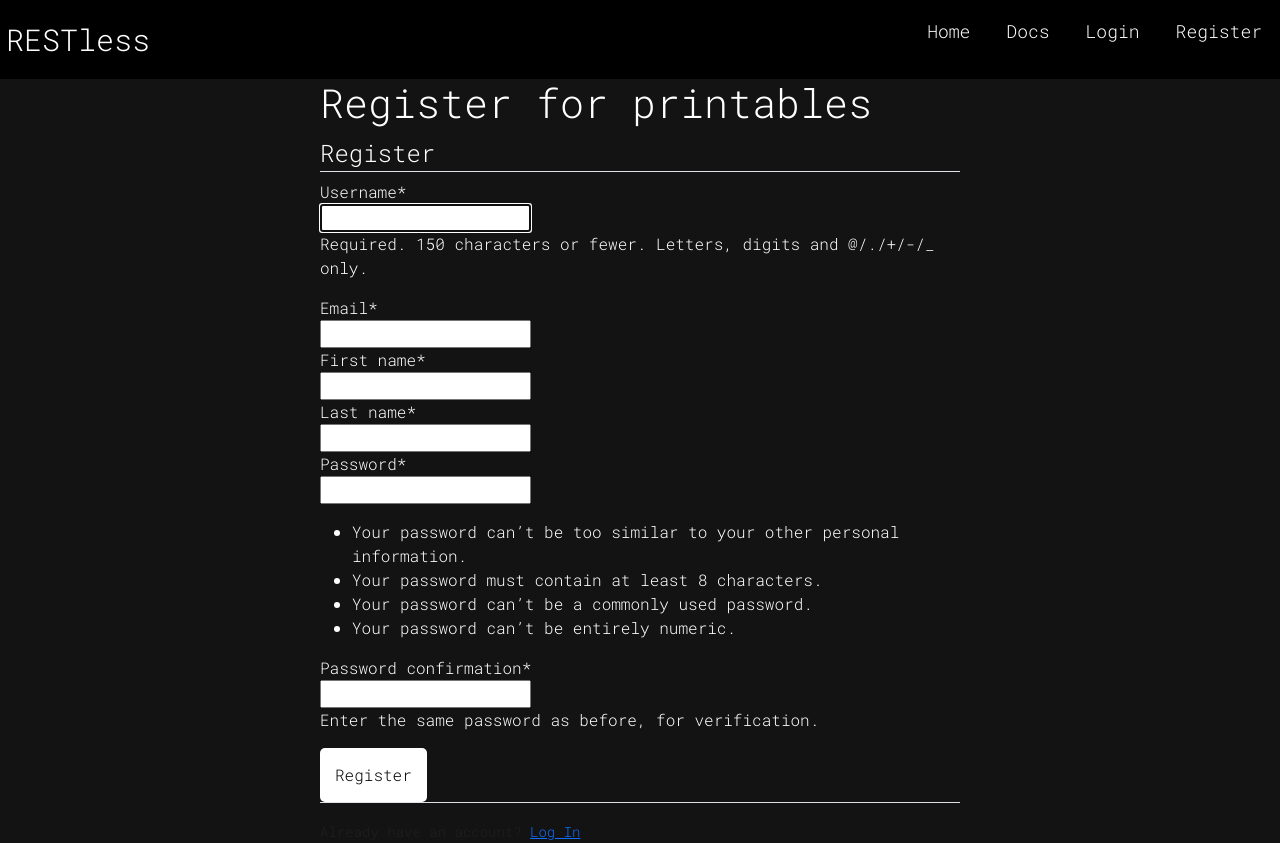
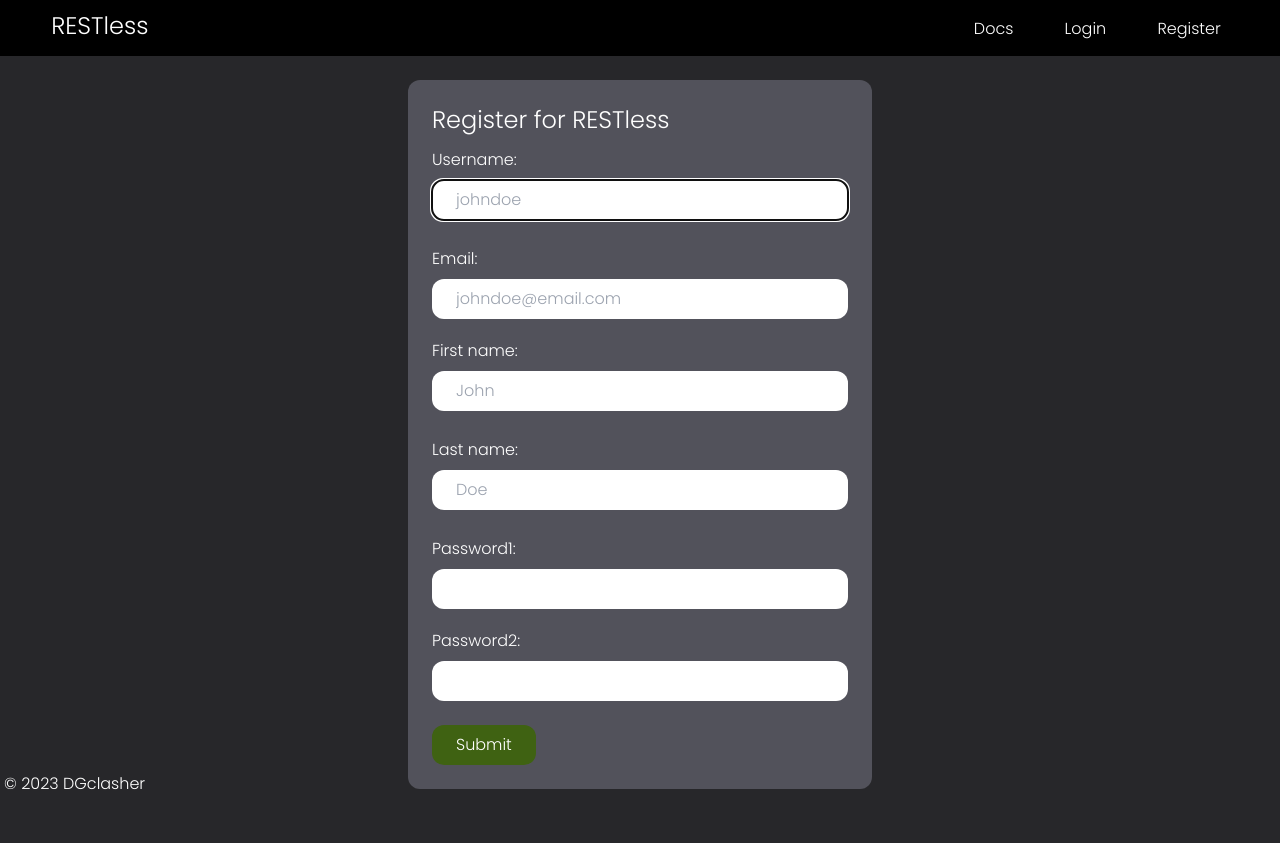
Before and after one commit to DGclasher/RESTless, a Django app: page /users/register/ in a window 1280 px wide. After the commit the page ends 790 px from the top, so only its background shows below. Run offline with Django 4.2, Linux system fonts and the light colour scheme; some libraries are stand-ins or nearby versions.

Commit message:
refactored

```diff
--- a/backend/restless/frontend/static/frontend/app.js
+++ /dev/null
@@ -1,21 +0,0 @@
-const mainMenu = document.querySelector(".mainMenu");
-const closeMenu = document.querySelector(".closeMenu");
-const openMenu = document.querySelector(".openMenu");
-const menu_items = document.querySelectorAll("nav .mainMenu li a");
-
-openMenu.addEventListener("click", show);
-closeMenu.addEventListener("click", close);
-
-menu_items.forEach((item) => {
-  item.addEventListener("click", function () {
-    close();
-  });
-});
-
-function show() {
-  mainMenu.style.display = "flex";
-  mainMenu.style.top = "0";
-}
-function close() {
-  mainMenu.style.top = "-100%";
-}
--- a/backend/restless/frontend/static/frontend/style.css
+++ b/backend/restless/frontend/static/frontend/style.css
@@ -1,101 +1,3 @@
-@import url('https://fonts.googleapis.com/css2?family=Roboto+Mono:wght@300&display=swap');
-@import url('https://fonts.googleapis.com/css2?family=Montserrat:wght@400;600;700&display=swap');
-* {
-    box-sizing: border-box;
-    margin: 0px;
-    padding: 0px;
-    --txtclr:rgb(20, 117, 0);
-    --bgblk: rgb(19, 19, 19);
-  }
-  body {
-    font-family: 'Roboto Mono', monospace;
-    background-color: var(--bgblk);
-    color: white;
-  }
-  nav {
-    background: rgb(0, 0, 0);
-    color: rgb(255, 255, 255);
-    display: flex;
-    align-items: center;
-    justify-content: space-between;
-  }
-  .logo{
-    text-decoration: none;
-    font-size: 30px;
-    color: white;
-  }
-
-  .logo:hover{
-    color: var(--txtclr);
-  }
-  nav .mainMenu {
-    display: flex;
-    list-style: none;
-  }
-  nav .mainMenu li a {
-    display: inline-block;
-    padding: 18px;
-    text-decoration: none;
-
-    color: rgb(255, 255, 255);
-    font-size: 18px;
-    transition: 0.2s ease;
-  }
-  nav .mainMenu li a:hover {
-    color: var(--txtclr);
-  }
-  nav .openMenu {
-    font-size: 2rem;
-    margin: 20px;
-    display: none;
-    cursor: pointer;
-  }
-  nav .mainMenu .closeMenu,
-  .icons i {
-    font-size: 2rem;
-    display: none;
-    cursor: pointer;
-  }
-  .fa-github:hover {
-    color: var(--txtclr);
-  }
-  nav .logo {
-    margin: 6px;
-    cursor: pointer;
-  }
-  @media (max-width: 800px) {
-    nav .mainMenu {
-      height: 100vh;
-      position: fixed;
-      top: 0px;
-      right: 0px;
-      left: 0px;
-      z-index: 10;
-      flex-direction: column;
-      justify-content: center;
-      align-items: center;
-      background: rgb(0, 0, 0);
-      transition: top 1s ease 0s;
-      display: none;
-    }
-    nav .mainMenu .closeMenu {
-      display: block;
-      position: absolute;
-      top: 20px;
-      right: 20px;
-    }
-    nav .openMenu {
-      display: block;
-    }
-    nav .mainMenu li a:hover {
-      background: none;
-      color: var(--txtclr);
-    }
-    .icons i {
-      display: inline-block;
-      padding: 12px;
-    }
+a{
+  text-decoration: none;
 }
-.title{
-    text-align: center;
-}
--- a/backend/restless/frontend/templates/frontend/base.html
+++ b/backend/restless/frontend/templates/frontend/base.html
@@ -10,41 +10,78 @@
     <!-- Bootstrap -->
     <link rel="stylesheet" href="https://cdn.usebootstrap.com/bootstrap/4.3.1/css/bootstrap.min.css">
 
+    <!-- Font -->
+    <link rel="preconnect" href="https://fonts.googleapis.com">
+    <link rel="preconnect" href="https://fonts.gstatic.com" crossorigin>
+    <link href="https://fonts.googleapis.com/css2?family=Poppins:wght@300&display=swap" rel="stylesheet">
+
+    <script src="https://cdn.tailwindcss.com"></script>
+
     <!-- Custom Style Sheet -->
     <link
       rel="stylesheet"
       type="text/css"
       href="{% static '/frontend/style.css' %}"
     />
+    <script type="module" src="https://unpkg.com/ionicons@5.5.2/dist/ionicons/ionicons.esm.js"></script>
+    <script nomodule src="https://unpkg.com/ionicons@5.5.2/dist/ionicons/ionicons.js"></script>
 
-    <script defer src="{% static '/frontend/app.js' %}"></script>
+    <!-- <script defer src="{% static '/frontend/app.js' %}"></script> -->
 
-    <title>restless {% block title %} {% endblock title %}</title>
+    <title>restless - {% block title %} {% endblock title %}</title>
   </head>
-  <body>
-    <nav>
-      <div class="logo">
-        <a href="{% url 'home' %}" class="nav-link">RESTless</a>
+
+  <body class="font-[Poppins] bg-gradient-to-t h-screen bg-zinc-800 text-white">
+    <header class="bg-black h-12 md:h-14 text-white txt-lg">
+      <nav class="flex justify-between items-center w-[92%] mx-auto">
+
+        <div class="pt-2.5 text-lg md:text-2xl no-underline px-[-2]">
+          <a href="{% url 'home' %}" class="no-underline hover:text-lime-600">RESTless</a>
         </div>
-      <div class="openMenu"><i class="fa fa-bars"></i></div>
-      <ul class="mainMenu">
-        <li><a href="{% url 'home' %}" class="nav-link">Home</a></li>
-        <li><a href="https://github.com/DGclasher/RESTless/blob/dev/docs/api.md" target="_blank" class="nav-link">Docs</a></li>
+        <div class="nav-links duration-500 md:static absolute bg-black md:min-h-fit min-h-[60vh] left-0 top-[-100%] md:w-auto  w-full flex items-center px-2 pt-3">
+          <ul class="flex md:flex-row flex-col md:items-center md:gap-[4vw] gap-8">
+            <li>
+              <a href="https://github.com/DGclasher/RESTless/blob/dev/docs/api.md" class="no-underline hover:text-lime-600" target="_blank">Docs</a>
+            </li>
             {% if user.is_authenticated %}
-        <li><a href="{% url 'my_account' %}" class="nav-link">Account</a></li>
-        <li><a href="{% url 'logout' %}" class="nav-link">Logout</a></li>
+            <li>
+              <a href="{% url 'my_account' %}" class="no-underline hover:text-lime-600">Account</a>
+            </li>
+            <li>
+              <a href="{% url 'logout' %}" class="no-underline hover:text-lime-600">Logout</a>
+            </li>
             {% else %}
-        <li><a href="{% url 'login' %}" class="nav-link">Login</a></li>
-        <li><a href="{% url 'register' %}" class="nav-link">Register</a></li>
+            <li>
+              <a href="{% url 'login' %}" class="no-underline hover:text-lime-600">Login</a>
+            </li>
+            <li>
+              <a href="{% url 'register' %}" class="no-underline hover:text-lime-600">Register</a>
+            </li>
             {% endif %}
-        <div class="closeMenu"><i class="fa fa-times"></i></div>
-        <span class="icons">
-          <i class="fab fa-github"></i>
-          <i class="fab fa-docs"></i>
-        </span>
+
           </ul>
+        </div>
+        <div class="flex items-center gap-6 pt-2.5 md:hidden">
+          <ion-icon onclick="onToggleMenu(this)" name="menu" class="text-xl cursor-pointer md:hidden" id="ham"></ion-icon>
+        </div>
       </nav>
+      </header>
 
     {% block body %} {% endblock body %}
+    <div class="copyright-container absolute bottom-1 left-1 text-sm md:text-base">
+      <p class="headline text-white">
+        &copy;
+        <script>
+          document.write(new Date().getFullYear());
+        </script>
+        DGclasher
+      </p>
+    <script>
+      const navLinks = document.querySelector('.nav-links')
+      function onToggleMenu(e){
+          e.name = e.name === 'menu' ? 'close' : 'menu'
+          navLinks.classList.toggle('top-[4%]')
+      }
+  </script>
   </body>
 </html>
--- a/backend/restless/users/forms.py
+++ b/backend/restless/users/forms.py
@@ -1,11 +1,19 @@
 from django import forms
 from django.contrib.auth.models import User
-from django.contrib.auth.forms import UserCreationForm
+from django.contrib.auth.forms import UserCreationForm, AuthenticationForm
 
 class UserRegisterFrom(UserCreationForm):
-    email = forms.EmailField()
-    first_name = forms.CharField(max_length=50)
-    last_name = forms.CharField(max_length=50)
+    username = forms.CharField(max_length=50, widget=forms.Textarea(attrs={'class' : 'w-full mt-2 mb-2 h-10 py-2 resize-none px-6 bg-white rounded-xl text-black', 'placeholder':'johndoe'}))
+    email = forms.EmailField(widget=forms.EmailInput(attrs={'class':'w-full mt-2 mb-2 py-2 px-6 bg-white rounded-xl text-black', 'placeholder':'johndoe@email.com'}))
+    first_name = forms.CharField(max_length=50, widget=forms.Textarea(attrs={'class' : 'w-full mt-2 mb-2 h-10 py-2 resize-none px-6 bg-white rounded-xl text-black', 'placeholder':'John'}))
+    last_name = forms.CharField(max_length=50, widget=forms.Textarea(attrs={'class' : 'w-full mt-2 mb-2 h-10 py-2 resize-none px-6 bg-white rounded-xl text-black', 'placeholder':'Doe'}))
+    password1 = forms.CharField(max_length=50, widget=forms.PasswordInput(attrs={'class' : 'w-full mt-2 mb-2 h-10 py-2 px-6 bg-white rounded-xl text-black'}))
+    password2 = forms.CharField(max_length=50, widget=forms.PasswordInput(attrs={'class' : 'w-full mt-2 mb-2 h-10 py-2 px-6 bg-white rounded-xl text-black'}))
+
     class Meta:
         model = User
         fields = ['username','email','first_name','last_name','password1','password2']
+
+class LoginForm(AuthenticationForm):
+    username = forms.CharField(label='Username', widget=forms.TextInput(attrs={'class' : 'w-full mt-2 mb-2 py-2 px-6 bg-white rounded-xl text-black'}))
+    password = forms.CharField(label='Password', widget=forms.PasswordInput(attrs={'class':'w-full mt-2 mb-2 py-2 px-6 bg-white rounded-xl text-black'}))
--- a/backend/restless/users/signals.py
+++ b/backend/restless/users/signals.py
@@ -1,4 +1,5 @@
 from django.contrib.auth.models import User, Group
+from rest_framework.authtoken.models import Token
 from django.db.models.signals import post_save
 from django.dispatch import receiver
 
@@ -6,3 +7,4 @@ from django.dispatch import receiver
 def create_user_profile(sender, instance, created, **kwargs):
     if created:
         instance.groups.add(Group.objects.get(id=2))
+        Token.objects.create(user=instance)
--- a/backend/restless/users/templates/users/register.html
+++ b/backend/restless/users/templates/users/register.html
@@ -1,29 +1,18 @@
 {% extends 'frontend/base.html' %}
 {% load crispy_forms_tags %}
-{% block title %}
-    Register
-{% endblock title %}
+
 {% block body %}
 
-<div id="container" style="position: absolute; top: top: 20%; left: 50%;transform: translateX(-50%);">
-    <div class="form-wrap">
-        <h1>Register for printables</h1>
-        <form action="{% url 'register' %}" method="post">
-            {% csrf_token %}
-                <legend class=" text-white border-bottom mb4">Register</legend>
-                {{form|crispy}}
-            </fieldset>
-            <div class="form-group">
-				<button style="border:none; padding:
-                15px; background:white; color: black; border-radius:5px" type="submit">Register</button>
-            </div>
-        </form>
-        <div class="border-top pt-3">
-            <small class="text-muted">
-                Already have an account? <a href="{% url 'login' %}" class="ml-2">Log In</a>
-            </small>
-        </div>
-    </div>
+<div class="max-w-lg mx-auto flex flex-wrap p-6">
+<div
+  class="w-full bg-grey-100 p-6 rounded-xl bg-zinc-600 max-w-lg mx-auto flex flex-wrap p-6"
+>
+    <h1 class="text-2xl">Register for RESTless</h1>
+  <form action="{% url 'register' %}" method="post" class="space-y-3">
+    {% csrf_token %}
+    {{ form }}
+    <button class="bg-lime-800 hover:bg-lime-900 text-white rounded-xl px-6 py-2 mt-3">Submit</button>
+  </form>
 </div>
-
+</div>
 {% endblock body %}
--- a/backend/restless/users/urls.py
+++ b/backend/restless/users/urls.py
@@ -4,9 +4,10 @@ from . import views
 from .views import *
 
 urlpatterns = [
-    path('login/', auth_views.LoginView.as_view(template_name="users/login.html"), name="login"),
+    path('login/', CustomLoginView.as_view(), name="login"),
     path('logout/', auth_views.LogoutView.as_view(template_name="users/logout.html"), name="logout"),
     path('register/', RegisterView.as_view(), name="register"),
-    path('my_account/', views.my_account, name="my_account")
+    path('my_account/', views.my_account, name="my_account"),
+    # path('delete/<int:pk', DeleteView.as_view(), name="delete-user")
 
 ]
--- a/backend/restless/users/views.py
+++ b/backend/restless/users/views.py
@@ -1,19 +1,31 @@
 from .forms import *
-from django.shortcuts import render
 from django.urls import reverse_lazy
 from django.contrib.auth.models import User
-from django.http import HttpResponseRedirect
-from django.views.generic.edit import CreateView
+from django.shortcuts import render, redirect
+from django.contrib.auth.views import LoginView
+from rest_framework.authtoken.models import Token
+from django.views.generic import CreateView, DeleteView
 from django.contrib.auth.decorators import login_required
 from django.contrib.messages.views import SuccessMessageMixin
-from rest_framework.authtoken.models import Token
 
+class CustomLoginView(LoginView):
+    template_name = "users/login.html"
+    form_class = LoginForm
 
 class RegisterView(SuccessMessageMixin, CreateView):
-    template_name = "users/register.html"
-    success_url = reverse_lazy("login")
+    template_name = 'users/register.html'
     form_class = UserRegisterFrom
-    success_message = "Your profile has been created successfully"
+    success_url = reverse_lazy('login')
+    success_message = "Profile created successfully"
+
+class DeleteView(SuccessMessageMixin, DeleteView):
+    model = User
+    template_name = 'users/delete_user_confirm.html'
+    success_message = "Profile deleted successfully"
+    success_url = reverse_lazy('home')
+
+    def delete(self, *args, **kwargs):
+        pass
 
 
 @login_required
```
Also changed, not shown: backend/restless/frontend/templates/frontend/home.html (+12 -2 lines), backend/restless/frontend/templates/frontend/my_account.html (+5 -7 lines), backend/restless/users/templates/users/login.html (+11 -24 lines), backend/restless/users/templates/users/logout.html (+4 -5 lines), backend/restless/users/templates/users/delete_user_confirm.html (added). Lines whose indentation alone changed are shown as unchanged.
